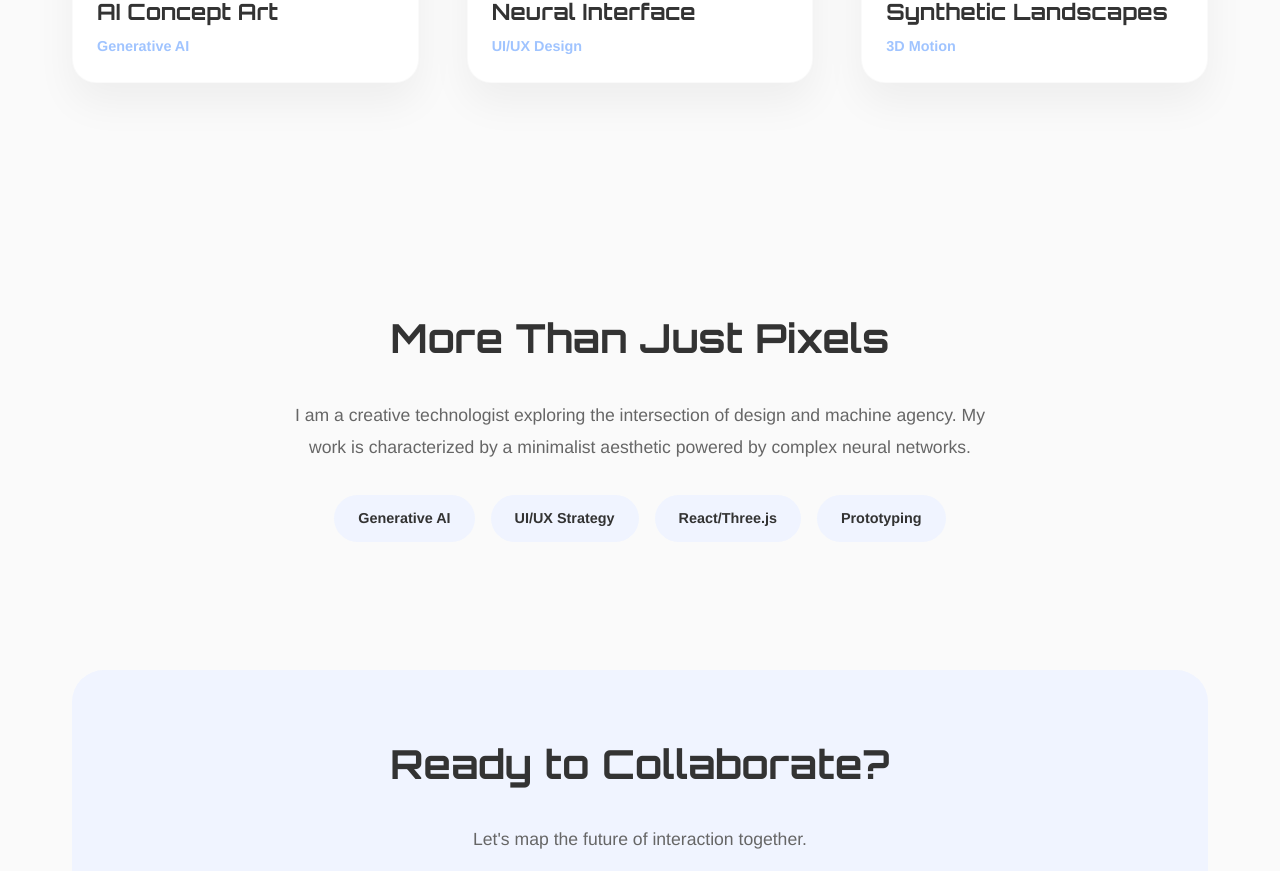
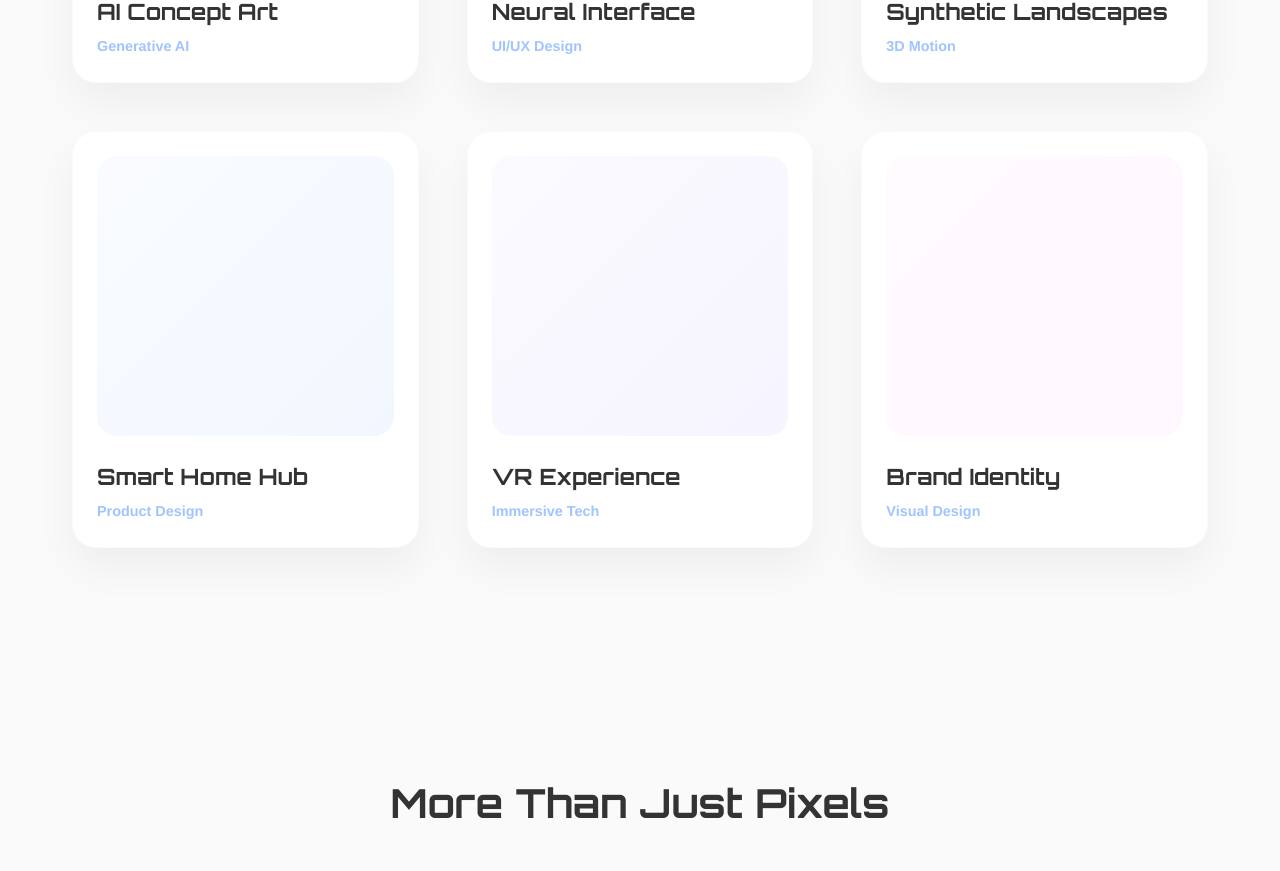
Before and after one commit to eunsi-lab/homepageproject, a React (Vite) app: page / in a window 1280 px wide. Shown: the part 1197-2068 px from the top of the page. Built offline with nearby package versions, Linux system fonts and the light colour scheme.

Commit message:
Add 3 new portfolio placeholders

```diff
--- a/src/App.tsx
+++ b/src/App.tsx
@@ -47,6 +47,24 @@ function App() {
             color: '#FFC6FF', // Pastel Pink
             image: project3,
             images: [project3, project3_2]
+        },
+        {
+            id: 4,
+            title: 'Smart Home Hub',
+            category: 'Product Design',
+            color: '#A0C4FF',
+        },
+        {
+            id: 5,
+            title: 'VR Experience',
+            category: 'Immersive Tech',
+            color: '#BDB2FF',
+        },
+        {
+            id: 6,
+            title: 'Brand Identity',
+            category: 'Visual Design',
+            color: '#FFC6FF',
         },
     ];
 
```
